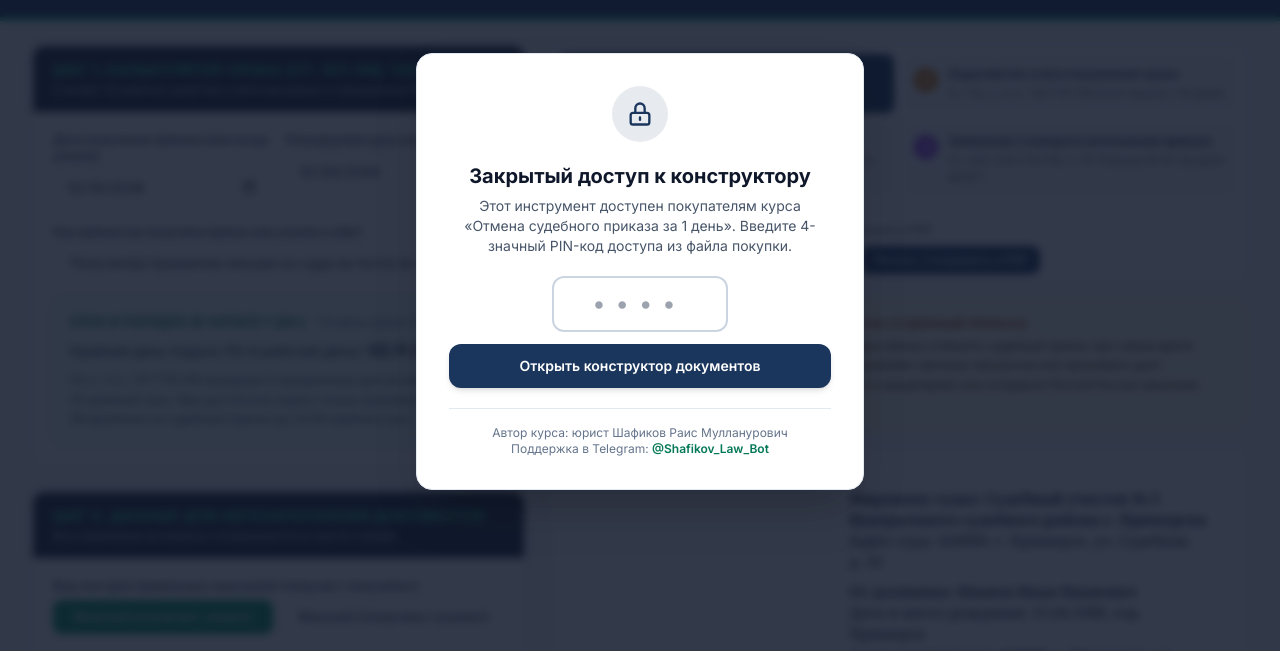
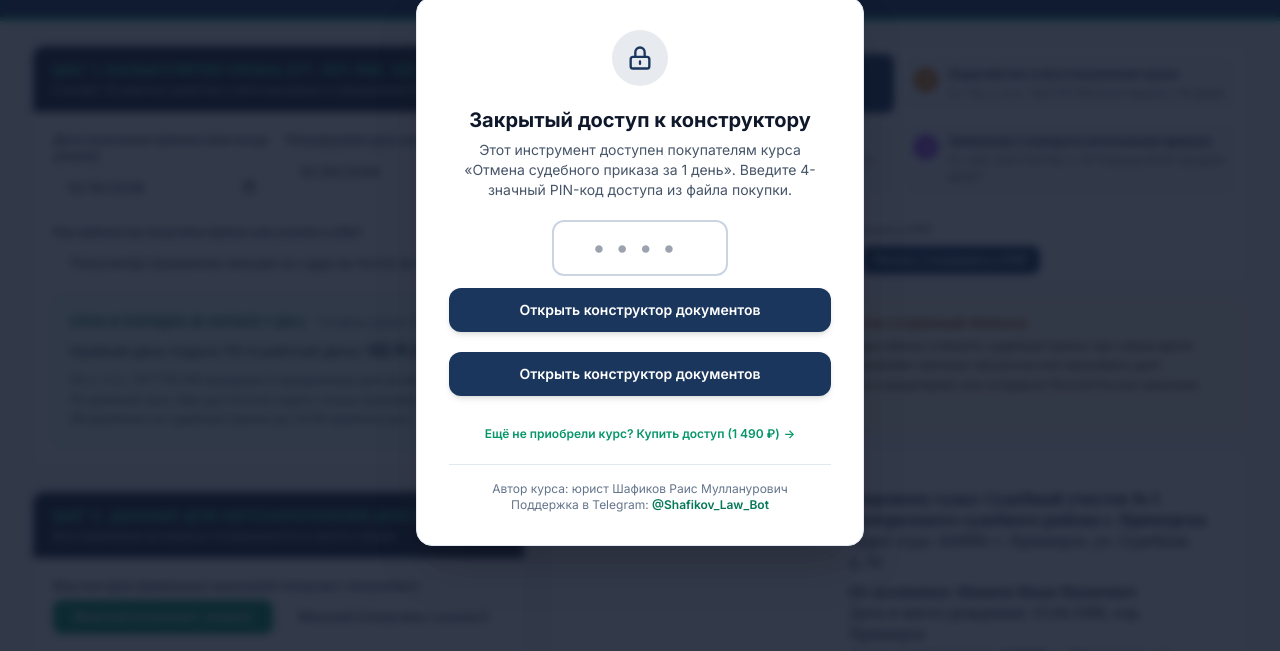
Before and after one commit to rais-shafikov/order-cancel, a plain HTML site: page index.html in a window 1280 px wide. Shown: the part 129-780 px from the top of the page. Drawn offline with nearby package versions, Linux system fonts and the light colour scheme.

Commit message:
Add unlock button and purchase link in index.html
Added a button to unlock the document builder and a link to purchase course access.

```diff
--- a/index.html
+++ b/index.html
@@ -89,6 +89,16 @@
           Открыть конструктор документов
         </button>
       </div>
+
+      <button type="button" id="btnUnlockPin" class="w-full py-3 rounded-xl text-sm font-semibold bg-[#1b365d] hover:bg-slate-800 text-white shadow-md transition">
+          Открыть конструктор документов
+        </button>
+        <div class="pt-1">
+          <a href="https://web.tribute.tg/p/InO" target="_blank" class="inline-flex items-center gap-1 text-xs font-semibold text-emerald-600 hover:text-emerald-700 hover:underline">
+            <span>Ещё не приобрели курс? Купить доступ (1 490 ₽)</span>
+            <span>&rarr;</span>
+          </a>
+        </div>
 
       <div class="pt-4 border-t border-slate-200 text-xs text-slate-500">
         Автор курса: юрист Шафиков Раис Мулланурович<br>
```
